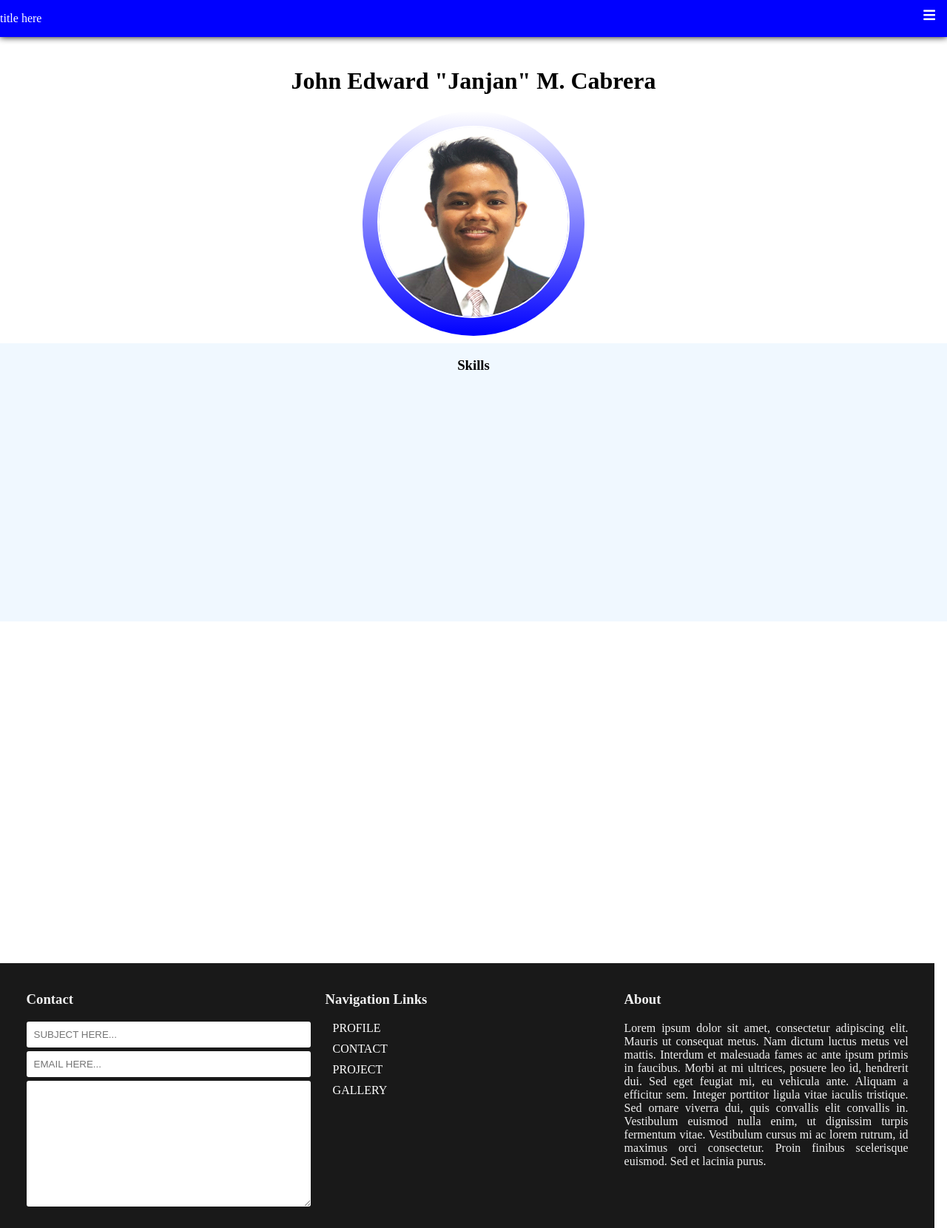
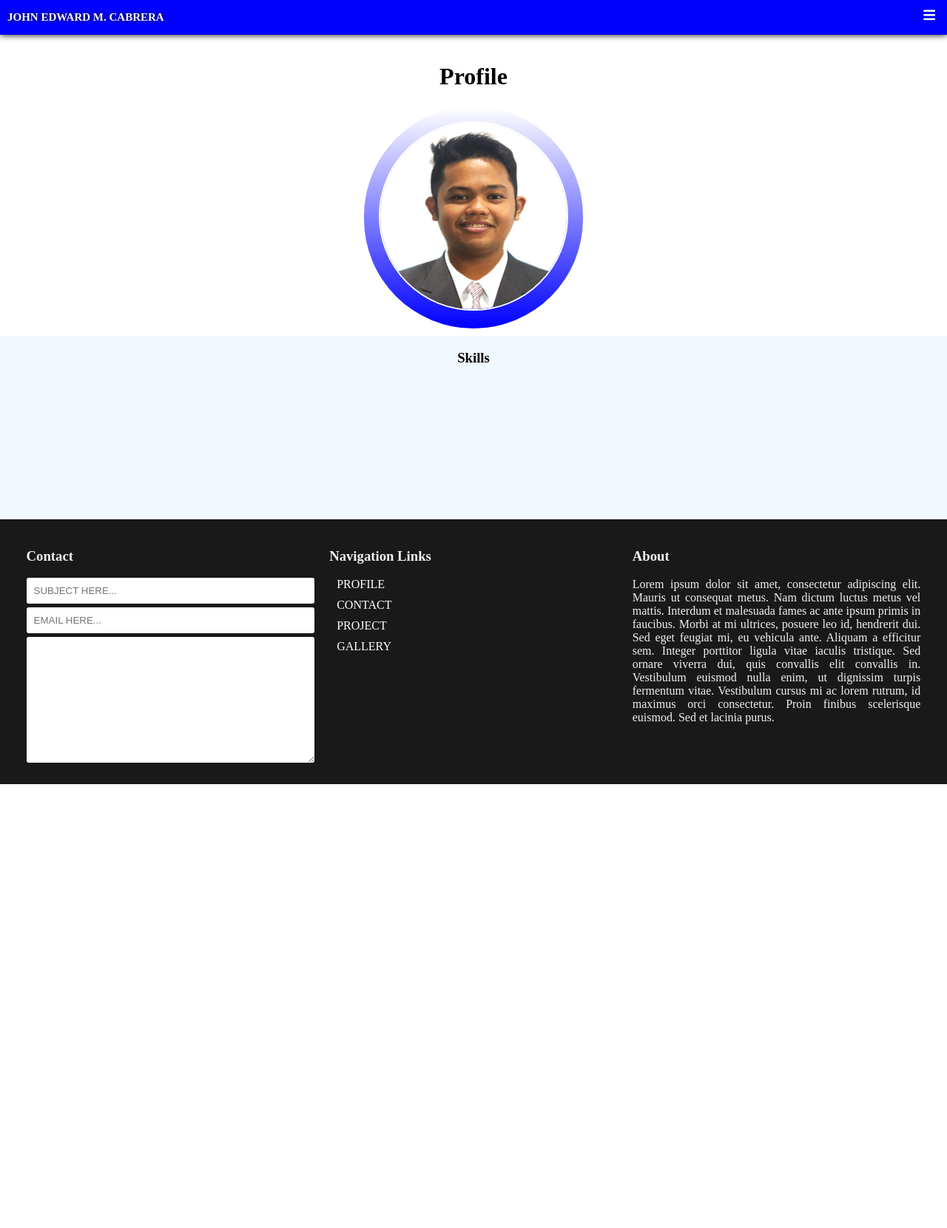
Before and after one commit to dipaaapi/navbar1, a PHP site: page /profile.php in a window 1280 px wide. Shown: the whole page at 74% size. After the commit the page ends 1060 px from the top, so only its background shows below. Run offline with PHP 8.4, Linux system fonts and the light colour scheme.

Commit message:
calculator updated footer and right menu

```diff
--- a/css/style.css
+++ b/css/style.css
@@ -2,12 +2,26 @@ body {
 	border: 0;
 	margin: 0;
 }
+* {
+    box-sizing: border-box;
+    -webkit-box-sizing: border-box;
+    -moz-box-sizing: border-box;
+}
+.title {
+    padding-left: 10px;
+    text-transform: uppercase;
+    font-size: 15px;
+    font-weight: bold;
+    text-shadow: 0px 0px 5px black;
+}
 .p1 {
     padding: 10px;
+    padding-top: 8vh;
 }
 .p1-profile {
     padding: 10px;
     text-align: -webkit-center;
+    padding-top: 8vh;
 }
 .img-a {
     width: fit-content;
@@ -26,14 +40,21 @@ body {
     border-radius: 100vw;
     border: 2px solid white;
 }
+.net-footer {
+    bottom: 0;
+    width: 100%;
+    padding: 0;
+    margin: 0;
+}
 footer {
+    z-index: -1;
     background-color: rgb(0,0,0,0.9);
     padding: 10px 2vw;
-    position: absolute;
-    z-index: -1;
     bottom: 0;
     color: #f1f1f1;
     display: inline-flex;
+    width: 100%;
+    margin: 0;
 }
 .footer-ul {
     padding: 0;
@@ -51,9 +72,11 @@ footer {
     text-transform: uppercase;
 }
 .f1, .f2, .f3 {
-    display: table-caption;
+    display: inline-block;
     padding: 10px;
-    width: 30vw;
+    width: 33.33%;
+    margin: 0;
+    position: inherit;
 
 }
 .subject, .email, .textarea {
@@ -65,13 +88,13 @@ footer {
     border-radius: 3px;
 }
 .content {
-	display: content;
-    height: 200vh;
-    top: 7.5vh;
-    position: absolute;
-    z-index: -1;
+	display: initial;
+    height: auto;
+    top: 10vh;
+    position: inherit;
     padding: 0;
     margin: 0;
+    width: 100%;
 }
 .para {
 	text-align: justify;
@@ -119,12 +142,13 @@ footer {
 .right-menu {
     filter: drop-shadow(0px -10px 7px black);
 	width: 25vw;
-    height: 100vh;
+    height: -webkit-fill-available;
     display: none;
     position: fixed;
     right: 0;
     background-color: darkblue;
     top: 0;
+    z-index: 10;
 }
 .right-ul li {
 	padding: 2.5%;
@@ -162,6 +186,7 @@ a:hover{
     display: inline-table;
     filter: drop-shadow(0px 0px 5px black);
     top: 0;
+    z-index: 10;
 }
 .closebtn {
 	color: white;
@@ -177,7 +202,8 @@ a:hover{
     background-color: aliceblue;
     overflow: hidden;
     display: block;
-    width: 100vw;
+    width: 100%;
+    z-index: -2;
 }
 .skills-ul {
     padding: 0;
@@ -188,8 +214,10 @@ a:hover{
 .skills-ul li {
     margin: 0 2vw;
     list-style-type: none;
-    display: inline-flex;
-    padding: 5vw;
+    display: -webkit-inline-box;
+    padding: 0 5vw;
+    z-index: -1;
+    vertical-align: middle;
 }
 .skills-ul li a {
     padding: 0;
@@ -201,10 +229,10 @@ a:hover{
     z-index: -1;
 }
 .content-profile {
-    display: block;
-    height: 200vh;
+    display: initial;
+    height: auto;
     top: 7.5vh;
-    position: absolute;
+    position: inherit;
     z-index: -1;
     padding: 0;
     margin: 0;
--- a/footer.php
+++ b/footer.php
@@ -1,5 +1,6 @@
-<footer id="footer">
-	<div class="f1">
+<div id="net-footer" class="net-footer">
+	<footer id="footer" class="footer">
+		<div id="f1" class="f1">
 			<h3>Contact</h3>
 			<form action="">
 				<input type="text" placeholder="Subject here..." class="subject">
@@ -16,8 +17,9 @@
 				<li class="gallery"><a href="#">gallery</a></li>
 			</ul>
 		</div>
-	<div class="f3">
+		<div id="f3" class="f3">
 			<h3>About</h3>
 			<p class="para">Lorem ipsum dolor sit amet, consectetur adipiscing elit. Mauris ut consequat metus. Nam dictum luctus metus vel mattis. Interdum et malesuada fames ac ante ipsum primis in faucibus. Morbi at mi ultrices, posuere leo id, hendrerit dui. Sed eget feugiat mi, eu vehicula ante. Aliquam a efficitur sem. Integer porttitor ligula vitae iaculis tristique. Sed ornare viverra dui, quis convallis elit convallis in. Vestibulum euismod nulla enim, ut dignissim turpis fermentum vitae. Vestibulum cursus mi ac lorem rutrum, id maximus orci consectetur. Proin finibus scelerisque euismod. Sed et lacinia purus.</p>
 		</div>
 	</footer>
+</div>
--- a/index.php
+++ b/index.php
@@ -6,8 +6,8 @@
 			<h1 class="content-title">This is content</h1>
 			<p class="para">Lorem ipsum dolor sit amet, consectetur adipiscing elit. Mauris ut consequat metus. Nam dictum luctus metus vel mattis. Interdum et malesuada fames ac ante ipsum primis in faucibus. Morbi at mi ultrices, posuere leo id, hendrerit dui. Sed eget feugiat mi, eu vehicula ante. Aliquam a efficitur sem. Integer porttitor ligula vitae iaculis tristique. Sed ornare viverra dui, quis convallis elit convallis in. Vestibulum euismod nulla enim, ut dignissim turpis fermentum vitae. Vestibulum cursus mi ac lorem rutrum, id maximus orci consectetur. Proin finibus scelerisque euismod. Sed et lacinia purus.</p>
 		</div>
-		<?php include ('footer.php') ?>
 	</div>
+	<?php include ('footer.php') ?>
 	<script type="text/javascript" src="js/menu.js"></script>
 </body>
 </html>
--- a/js/menu.js
+++ b/js/menu.js
@@ -1,12 +1,24 @@
 function openNav() {
+  document.getElementById("f1").style.width = "35vw";
+  document.getElementById("f3").style.width = "35vw";
+  document.getElementById("footer").style.width = "74vw";
+  document.getElementById("footer").style.zIndex = "-1";
+  document.getElementById("f2").style.display = "none";
   document.getElementById("right-menu").style.display = "inherit";
-  document.getElementById("right-menu").style.transition = ".8s";
-  document.getElementById("content").style.marginRight = "25vw";
-  document.getElementById("p1-profile").style.marginRight = "25vw";
-  document.getElementById("p2-profile").style.marginRight = "25vw";
-  document.getElementById("content").style.position = "absolute";
-  document.getElementById("f2").style.display = "none";
+  /*document.getElementById("right-menu").style.transition = "2s";
+  document.getElementById("right-menu").style.width = "25vw";*/
+  document.getElementById("content").style.position = "inherit";
+  document.getElementById("content").style.display = "initial";
+  document.getElementById("content").style.height = "auto";
+  document.getElementById("content").style.width = "74vw";
+  document.getElementById("p1-profile").style.paddingTop = "8vh";
+  document.getElementById("p1-profile").style.width = "74vw";
+  document.getElementById("p2-profile").style.width = "74vw";
   document.getElementById("footer").style.width = "-webkit-fill-available";
+  document.getElementById("imgback").style.width = "100%";
+  document.getElementById("imgback").style.borderRadius = "50px";
+  document.getElementById("img-a").style.padding = "0";
+  document.getElementById("img-a").style.width = "50%";
   /*document.body.style.backgroundColor = "rgba(0,0,0,0.4)";
   document.getElementById("footer").style.backgroundColor = "rgba(0,0,0,0.4)";
   document.getElementById("imgback").style.backgroundImage = "rgba(0,0,0,0.4)";*/
@@ -15,7 +27,16 @@ function openNav() {
 function closeNav() {
   /*document.getElementById("footer").style.backgroundColor = "rgb(0,0,0,0.9)";
   document.body.style.backgroundColor = "white";*/
+  document.getElementById("imgback").style.borderRadius = "50%";
+  document.getElementById("img-a").style.width = "";
+  document.getElementById("p1-profile").style.width = "100%";
+  document.getElementById("p2-profile").style.width = "100%";
+  document.getElementById("footer").style.width = "-webkit-fill-available";
+  document.getElementById("footer").style.padding = "0";
+  document.getElementById("footer").style.margin = "0";
+  document.getElementById("content").style.width = "100%";
   document.getElementById("f2").style.display = "";
   document.getElementById("content").style.margin = "0";
+  document.getElementById("content").style.padding = "0";
   document.getElementById("right-menu").style.display = "none";
 }
--- a/navbar.php
+++ b/navbar.php
@@ -1,5 +1,5 @@
 <div class="nav">
-	<p class="title">title here</p>
+	<p class="title">John Edward M. Cabrera</p>
 	<div class="div-menu">
 		<button class="menu" onclick="openNav()"><i class="fas fa-bars"></i></button>
 	</div>
--- a/profile.php
+++ b/profile.php
@@ -3,9 +3,9 @@
 	<?php include ('navbar.php') ?>
 	<div class="content-profile" id="content">
 		<div id="p1-profile" class="p1-profile">
-			<h1 class="content-title">John Edward "Janjan" M. Cabrera</h1>
-			<a class="img-a" href="#">
-				<div class="imgback">
+			<h1 class="content-title">Profile</h1>
+			<a id="img-a" class="img-a" href="#">
+				<div id="imgback" class="imgback">
 					<img class="profile-img" src="img/john.jpg" alt="my image">
 				</div>
 			</a>
@@ -13,7 +13,7 @@
 		<div id="p2-profile" class="p2-profile">
 			<h3 class="skills">Skills</h3>
 			<ul class="skills-ul">
-				<marquee style="width: 100vw;" behavior="scroll" direction="right" scrollamount="50">
+				<marquee style="width: 100vw;" behavior="scroll" direction="left" scrollamount="20">
 				<li class="skills1"><a href="" class="img-skills1"><img src="img/html.png" alt="" class="img-skills1"></a></li>
 				<li class="skills2"><a href="" class="img-skills2"><img src="img/css.png" alt="" class="img-skills2"></a></li>
 				<li class="skills3"><a href="" class="img-skills3"><img src="img/bootstrap.png" alt="" class="img-skills3"></a></li>
@@ -31,8 +31,8 @@
 				</marquee>
 			</ul>
 		</div>
-		<?php include ('footer.php') ?>
 	</div>
+	<?php include ('footer.php') ?>
 	<script type="text/javascript" src="js/menu.js"></script>
 </body>
 </html>
```
Also changed, not shown: calculator.php (added, +92 -0 lines). Lines whose indentation alone changed are shown as unchanged.
